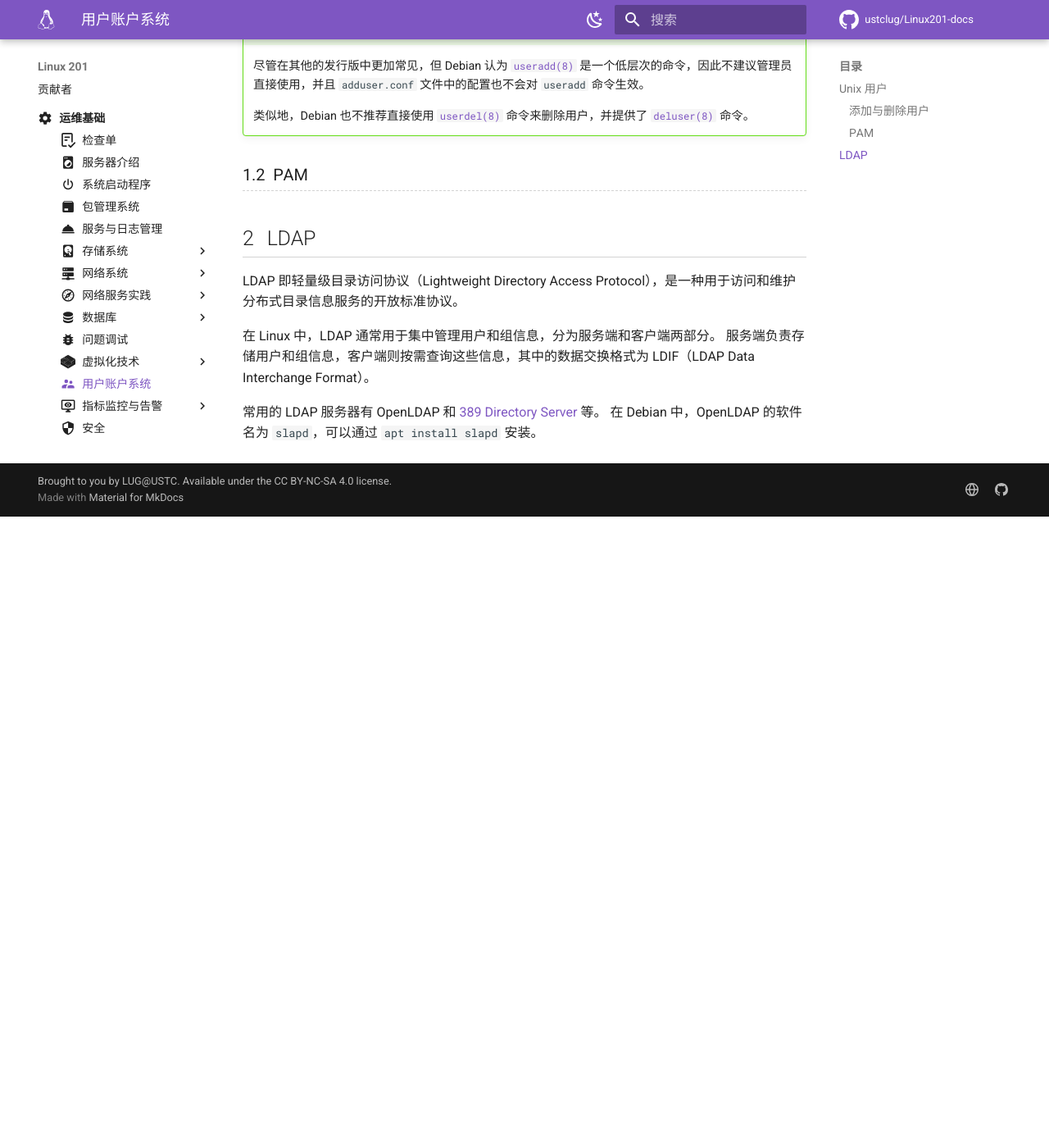
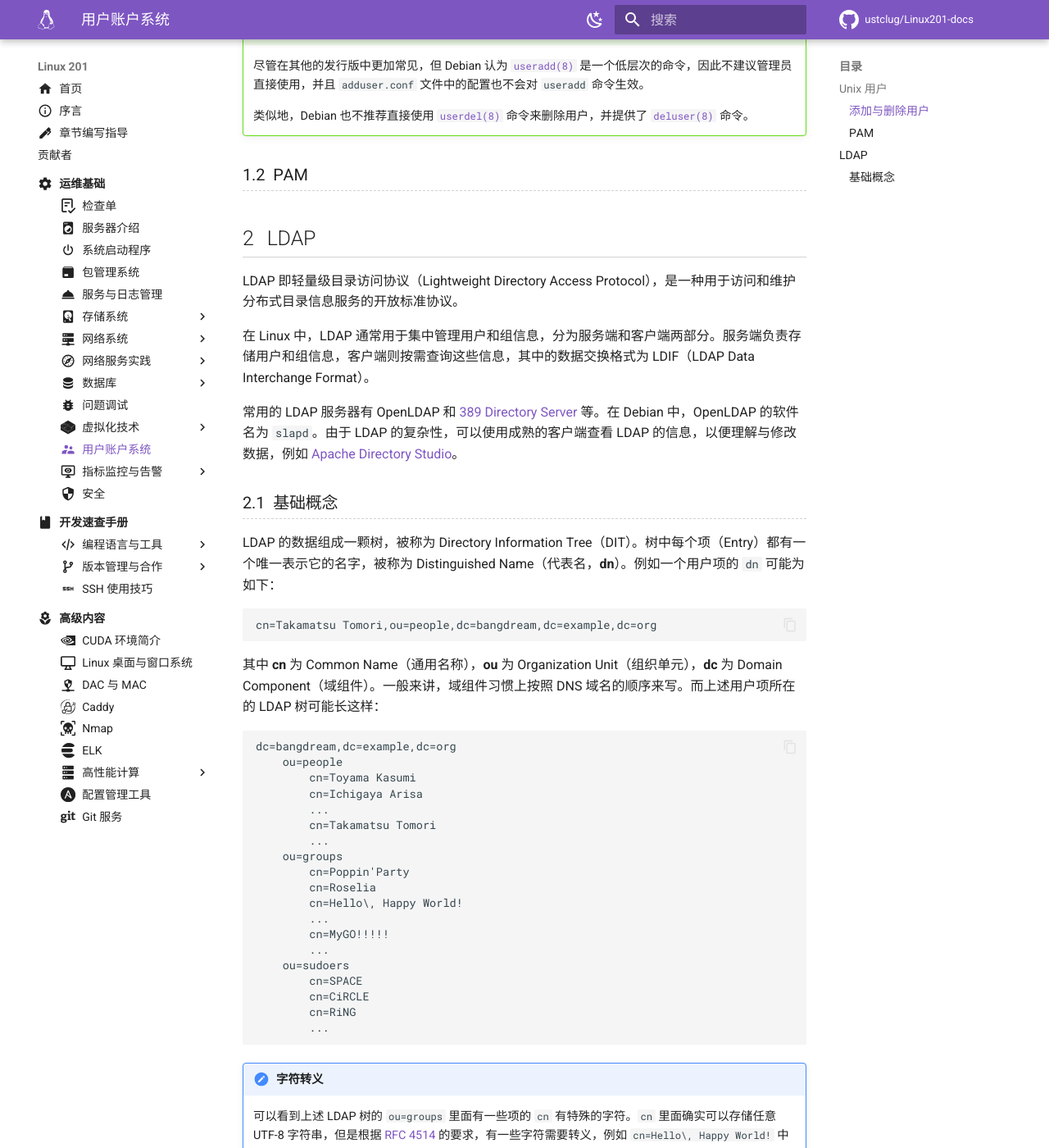
Before and after one commit to ustclug/Linux201-docs, an MkDocs documentation site: the page built from docs/ops/accounts.md, in a window 1280 px wide and 1400 px high, scrolled down 1983 px. Shown: the whole window at 82% size. Built offline with MkDocs 1.6.1 and Material for MkDocs 9.7.7, drawn with Linux system fonts in a browser that asks for light colours; comment, search, counter and statistics services are not loaded; before the commit the page ends 2613 px from its top, so only the background shows below that; some of the changed text lies outside the part shown.

Commit message:
ops/accoutns: Writing ldap-basic

````diff
--- a/docs/ops/accounts.md
+++ b/docs/ops/accounts.md
@@ -90,8 +90,73 @@
 
 LDAP 即轻量级目录访问协议（Lightweight Directory Access Protocol），是一种用于访问和维护分布式目录信息服务的开放标准协议。
 
-在 Linux 中，LDAP 通常用于集中管理用户和组信息，分为服务端和客户端两部分。
-服务端负责存储用户和组信息，客户端则按需查询这些信息，其中的数据交换格式为 LDIF（LDAP Data Interchange Format）。
+在 Linux 中，LDAP 通常用于集中管理用户和组信息，分为服务端和客户端两部分。服务端负责存储用户和组信息，客户端则按需查询这些信息，其中的数据交换格式为 LDIF（LDAP Data Interchange Format）。
 
-常用的 LDAP 服务器有 OpenLDAP 和 [389 Directory Server](https://www.port389.org/) 等。
-在 Debian 中，OpenLDAP 的软件名为 `slapd`，可以通过 `apt install slapd` 安装。
+常用的 LDAP 服务器有 OpenLDAP 和 [389 Directory Server](https://www.port389.org/) 等。在 Debian 中，OpenLDAP 的软件名为 `slapd`。由于 LDAP 的复杂性，可以使用成熟的客户端查看 LDAP 的信息，以便理解与修改数据，例如 [Apache Directory Studio](https://directory.apache.org/studio/)。
+
+### 基础概念 {#ldap-basic}
+
+LDAP 的数据组成一颗树，被称为 Directory Information Tree（DIT）。树中每个项（Entry）都有一个唯一表示它的名字，被称为 Distinguished Name（代表名，**dn**）。例如一个用户项的 `dn` 可能为如下：
+
+```
+cn=Takamatsu Tomori,ou=people,dc=bangdream,dc=example,dc=org
+```
+
+其中 **cn** 为 Common Name（通用名称），**ou** 为 Organization Unit（组织单元），**dc** 为 Domain Component（域组件）。一般来讲，域组件习惯上按照 DNS 域名的顺序来写。而上述用户项所在的 LDAP 树可能长这样：
+
+```
+dc=bangdream,dc=example,dc=org
+    ou=people
+        cn=Toyama Kasumi
+        cn=Ichigaya Arisa
+        ...
+        cn=Takamatsu Tomori
+        ...
+    ou=groups
+        cn=Poppin'Party
+        cn=Roselia
+        cn=Hello\, Happy World!
+        ...
+        cn=MyGO!!!!!
+        ...
+    ou=sudoers
+        cn=SPACE
+        cn=CiRCLE
+        cn=RiNG
+        ...
+```
+
+!!! note "字符转义"
+
+    可以看到上述 LDAP 树的 `ou=groups` 里面有一些项的 `cn` 有特殊的字符。`cn` 里面确实可以存储任意 UTF-8 字符串，但是根据 [RFC 4514](https://datatracker.ietf.org/doc/html/rfc4514#section-2.4) 的要求，有一些字符需要转义，例如 `cn=Hello\, Happy World!` 中的 `,` 就需要在前面添加 `\`，避免在写成 `dn` 的时候产生混淆：
+
+    ```
+    cn=Hello\, Happy World!,ou=groups,dc=bangdream,dc=example,dc=org
+    ```
+
+    因此尽管可以，但是不建议在 `cn` 中使用需要转义的字符，避免麻烦。
+
+项是属性（Attribute）的集合。属性是一对 key 和 value。例如上面 `cn=Takamatsu Tomori,ou=people,dc=bangdream,dc=example,dc=org` 的属性可能是这样：
+
+```
+dn: cn=Takamatsu Tomori,ou=people,dc=bangdream,dc=example,dc=org
+objectClass: inetOrgPerson
+objectClass: organizationalPerson
+objectClass: person
+objectClass: posixAccount
+objectClass: shadowAccount
+objectClass: top
+cn: Takamatsu Tomori
+gidNumber: 2008
+homeDirectory: /home/tomori
+sn: Takamatsu
+uid: tomori
+uidNumber: 2036
+gecos: Takamatsu Tomori
+givenName: Tomori
+loginShell: /bin/fish
+shadowLastChange: 12345
+userPassword: {SSHA}(redacted)
+createTimestamp: 20220429000000Z
+modifyTimestamp: 20260112000000Z
+```
````
